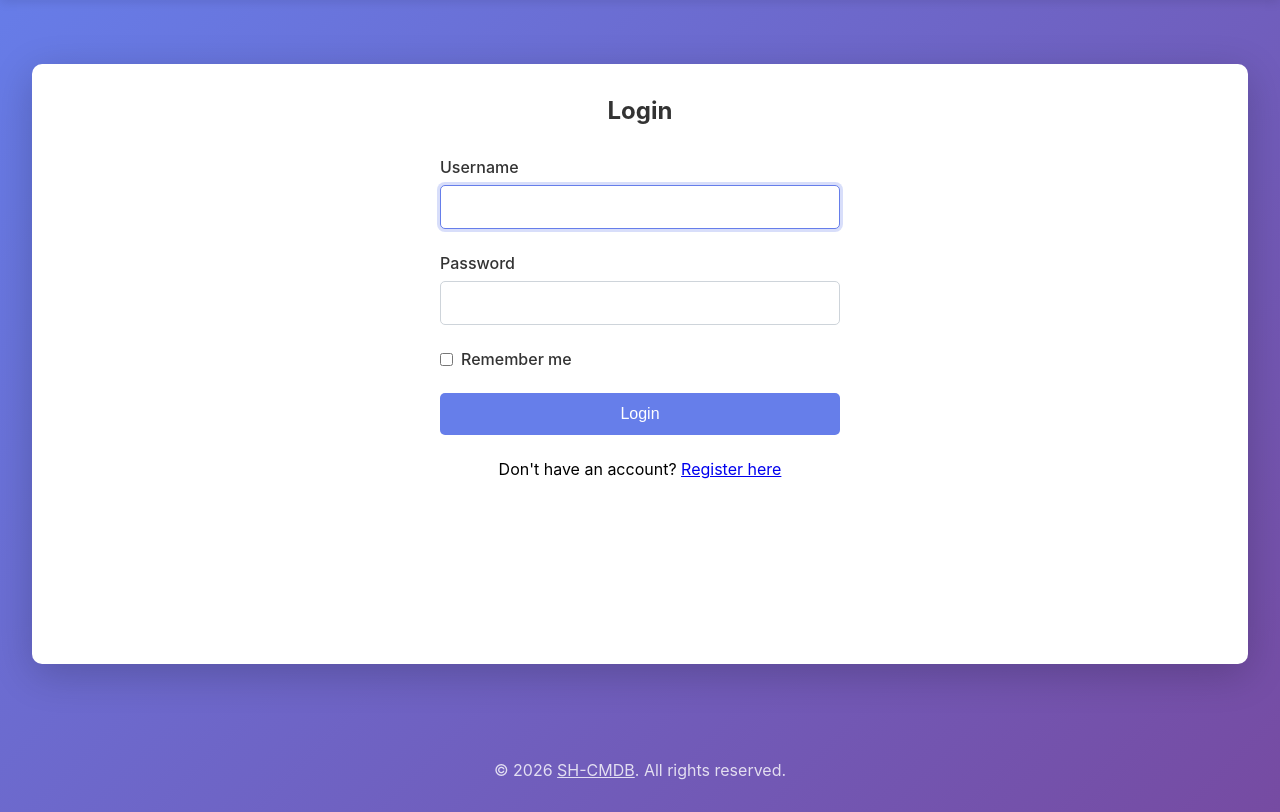
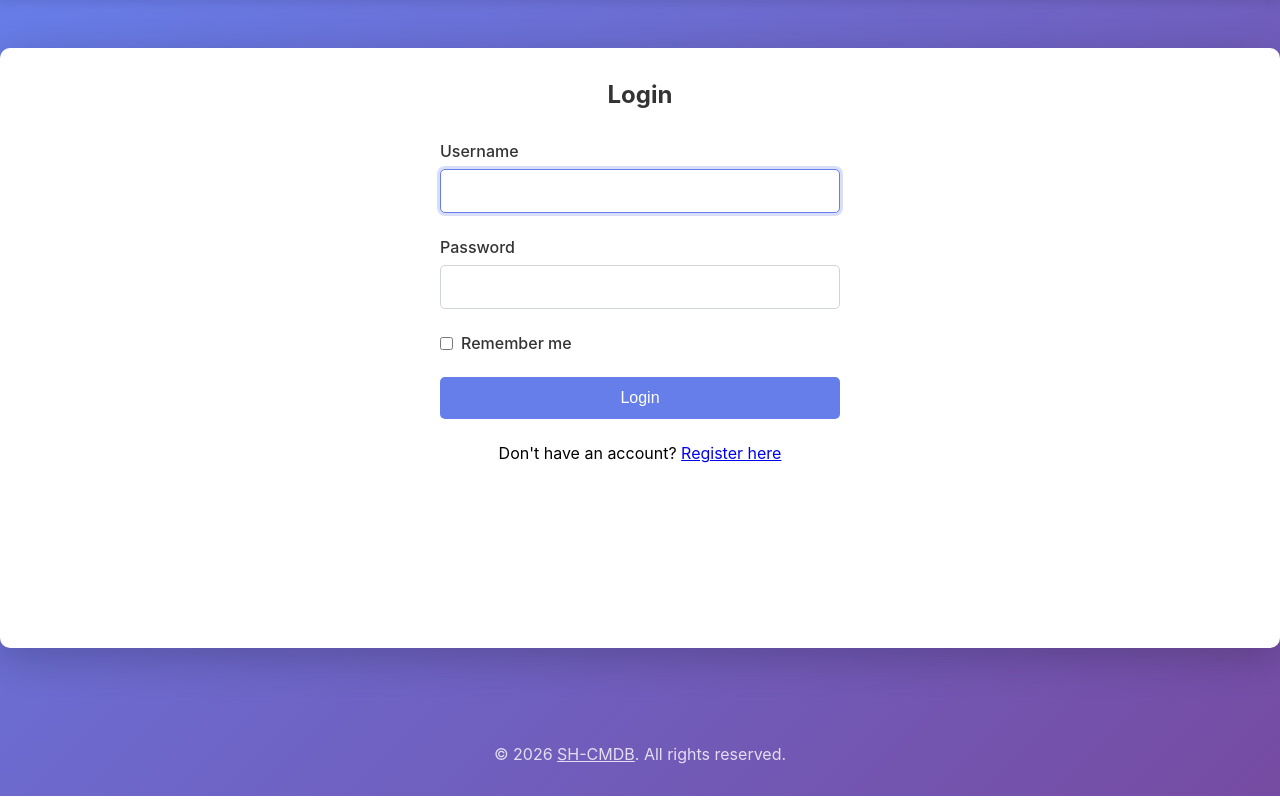
Before and after one commit to 101br03k/sh-cmdb, a Flask app: a page that uses templates/base.html in a window 1280 px wide. Shown: the part 61-873 px from the top of the page. Run offline with Flask 3, Linux system fonts and the light colour scheme.

Commit message:
fix dependabot alerts on Werkzeug and Flask

```diff
--- a/requirements.txt
+++ b/requirements.txt
@@ -1,7 +1,7 @@
-Flask==3.0.0
+Flask==3.0.3
 Flask-SQLAlchemy==3.1.1
 Flask-Login==0.6.3
 Flask-WTF==1.2.1
-Werkzeug==3.0.1
+Werkzeug==3.0.3
 python-dotenv==1.0.0
 email-validator==2.1.0
--- a/static/base.css
+++ b/static/base.css
@@ -52,7 +52,7 @@ body {
 .container {
     max-width: 1600px;
     margin: 0 auto;
-    padding: 2rem;
+    padding: 1rem 0 2rem 0;
 }
 
 .content-wrapper {
```
